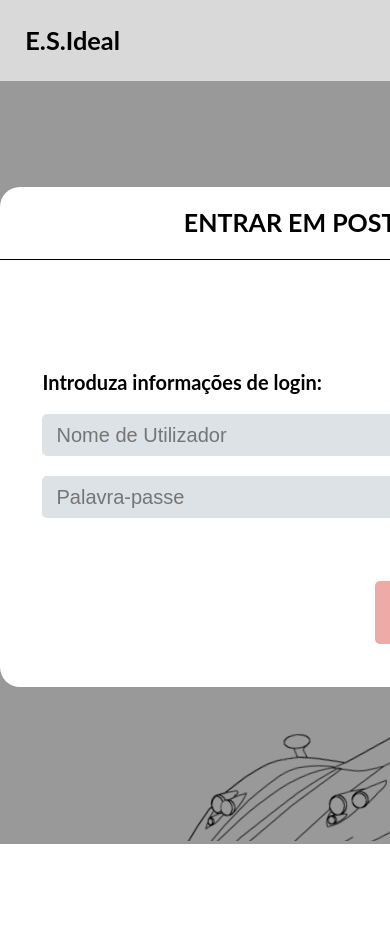
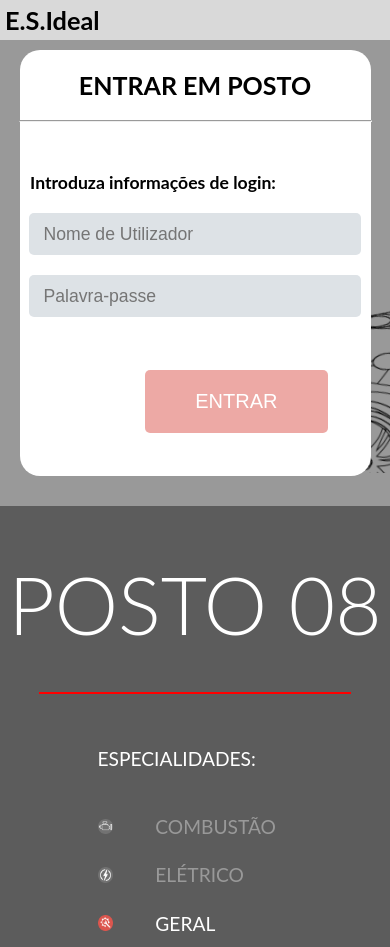
Before and after one commit to Naga1101/IPM-Project, a Vue app in the folder ESIdeal/: page /login in a window 390 px wide. Before the commit the page ends 844 px from the top, so only its background shows below. Built offline with nearby package versions, Linux system fonts and the light colour scheme; no server answers.

Commit message:
login media querie

```diff
--- a/ESIdeal/src/components/Login.vue
+++ b/ESIdeal/src/components/Login.vue
@@ -75,12 +75,13 @@ export default {
           <div class="login-square">
 
               <div class="login-header"> ENTRAR EM POSTO</div>
-              <div class="linha"></div>
+
+              <hr class="separator"></hr>
+
               <div class="helpbox" v-show="showHelp">
                 <object class="error-symbol" type="image/svg+xml" data="/svgs/danger_symbol.svg"></object>
                 <p>ERRO: Credenciais inválidas</p>
               </div>
-              <div class="separator"></div>
 
               <div class="login-form">
                   <div class="login-text">Introduza informações de login: </div>
@@ -133,18 +134,19 @@ export default {
   overflow: hidden;
 }
 
+
 .header-login {
   position: fixed;
   top: 0;
   width: 100%;
   background-color: #D9D9D9;
-  padding: 15px;
   color: black;
   padding: 3vh;
   font-size: 3vh;
   z-index: 1;
   font-weight: bold;
 }
+
 
 .content {
   grid-row: 2;
@@ -155,6 +157,7 @@ export default {
   position: relative;
   padding-top: 30px;
 }
+
 
 .posto {
   grid-row: 2;
@@ -170,20 +173,19 @@ export default {
 
 .posto-name {
   color: white;
-  font-size: 15vh;
+  font-size: 5em;
   font-weight: 300;
   margin-top: 50px;
 }
 
 .red-line {
   height: 2px;
-  width: 53vh;
+  width: 80%;
   background-color: red;
   margin: 40px;
 }
 
 .separator{
-  height: 1px;
   width: 100%;
   margin: 20px;
   background-color: black;
@@ -193,11 +195,11 @@ export default {
   display: flex;
   align-items: center;
   gap: 5vh;
-  font-size: 4vh;
+  font-size: 1.2em;
   padding: 1.5vh;
   /* Vai ter de ser param */
   color: #999999;
-  width: 50vh;
+  width: 50vmin;
 }
 
 .especialidade img{
@@ -223,16 +225,17 @@ export default {
 
 
 .login-square {
-  position: relative; /* Ensure the parent container is positioned */
+  position: relative;
   display: flex;
   flex-direction: column;
-  justify-content: flex-start;
+  justify-content: flex-end;
   align-items: center;
   width: 600px;
   height: 500px;
   background-color: white;
   border-radius: 20px;
 }
+
 
 .login-header {
   margin-top: 20px;
@@ -244,9 +247,8 @@ export default {
   display: flex;
   flex-direction: column;
   align-items: center;
-  justify-content: center;
-
-  margin-top: 80px;
+  width: 90%;
+  margin-top: 20px;
 }
 
 .btn-container {
@@ -276,26 +278,22 @@ export default {
 }
 
 .login-text {
-  width: 515px;
+  width: 100%;
   margin: 10px;
-  font-size: 20px;
+  font-size: 1.1em;
   font-weight: bold;
+  padding-right: 14px;
 }
 
 .login-form input{
   margin: 10px;
-  width: 500px;
+  width: 100%;
   height: 40px;
   border-radius: 5px;
-  font-size: 20px;
+  font-size: 1.1em;
   background-color: #DDE2E6;
   border: none;
   padding-left: 15px;
-}
-
-.linha {
-  height: 2px;
-  background-color: #000000;
 }
 
 .helpbox {
@@ -303,21 +301,50 @@ export default {
   display: flex;
   align-items: center;
   justify-content: center;
-  position: absolute; /* Make it absolute */
-  top: 19%; /* Adjust as needed */
-  left: 7%; /* Adjust as needed */
-  width: 86%; /* Take full width of parent */
+
+  width: 86%;
 }
 
 .error-symbol {
-  width: 50px; /* Adjust width as needed */
-  height: 50px; /* Adjust height as needed */
+  width: 50px;
+  height: 50px;
+  padding-left: 15px;
 }
 
 .error-symbol + p {
-  color: #DC564E; /* Text color */
-  font-size: 20px; /* Font size */
-  font-weight: 600; /* Semibold */
-  margin-left: 10px; /* Adjust spacing between SVG and text */
+  color: #DC564E;
+  font-size: 1.2em;
+  font-weight: 600;
+  margin-left: 10px;
 }
+
+@media (max-width: 975px) {
+  .page {
+    display: flex;
+    flex-direction: column;
+    min-height: 100vmin;
+    font-family: "Lato", sans-serif;
+    font-style: normal;
+    background-color: #999999;
+    padding-top: 20px;
+  }
+
+  .header-login {
+    padding: 5px;
+  }
+
+  .login-square{
+    width: 90%;
+    height: 90%;
+  }
+
+  .content{
+    z-index: 0;
+  }
+
+  .posto{
+    margin-top: 30px;
+  }
+}
+
 </style>
```
